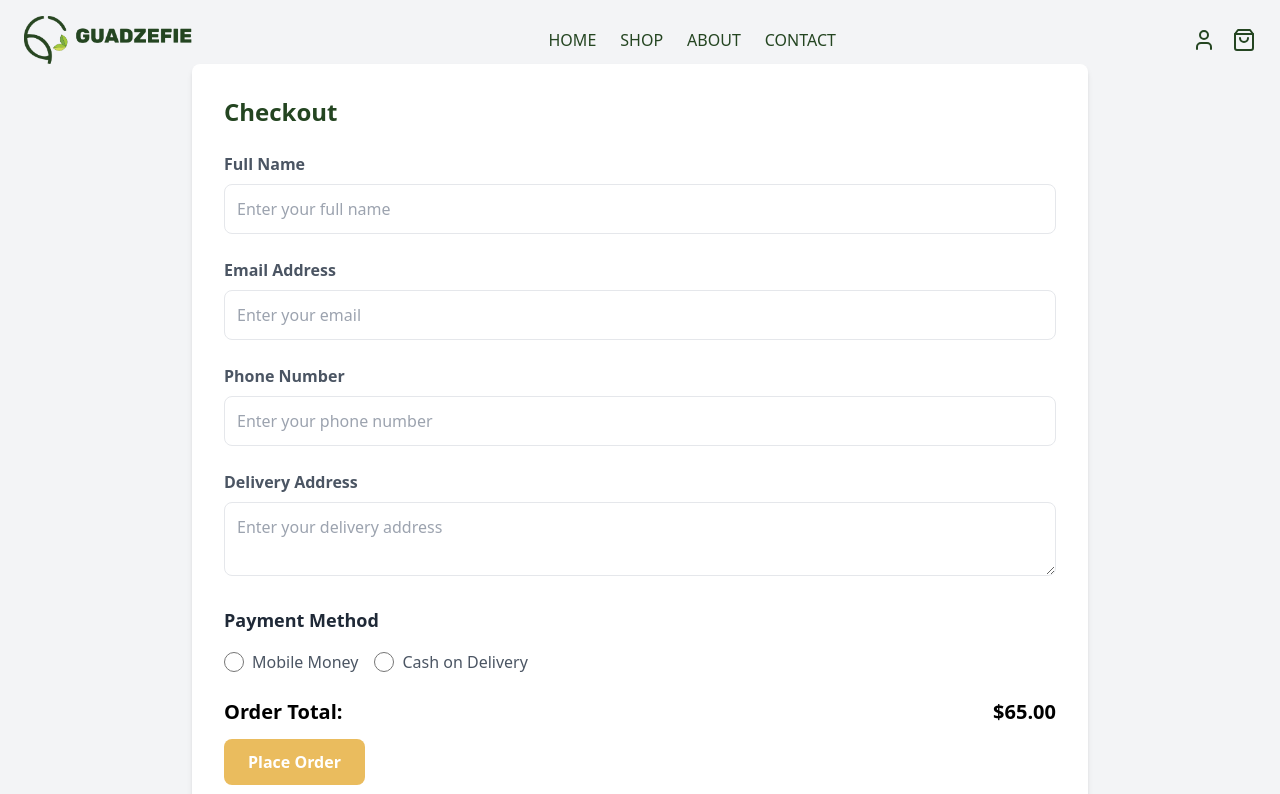
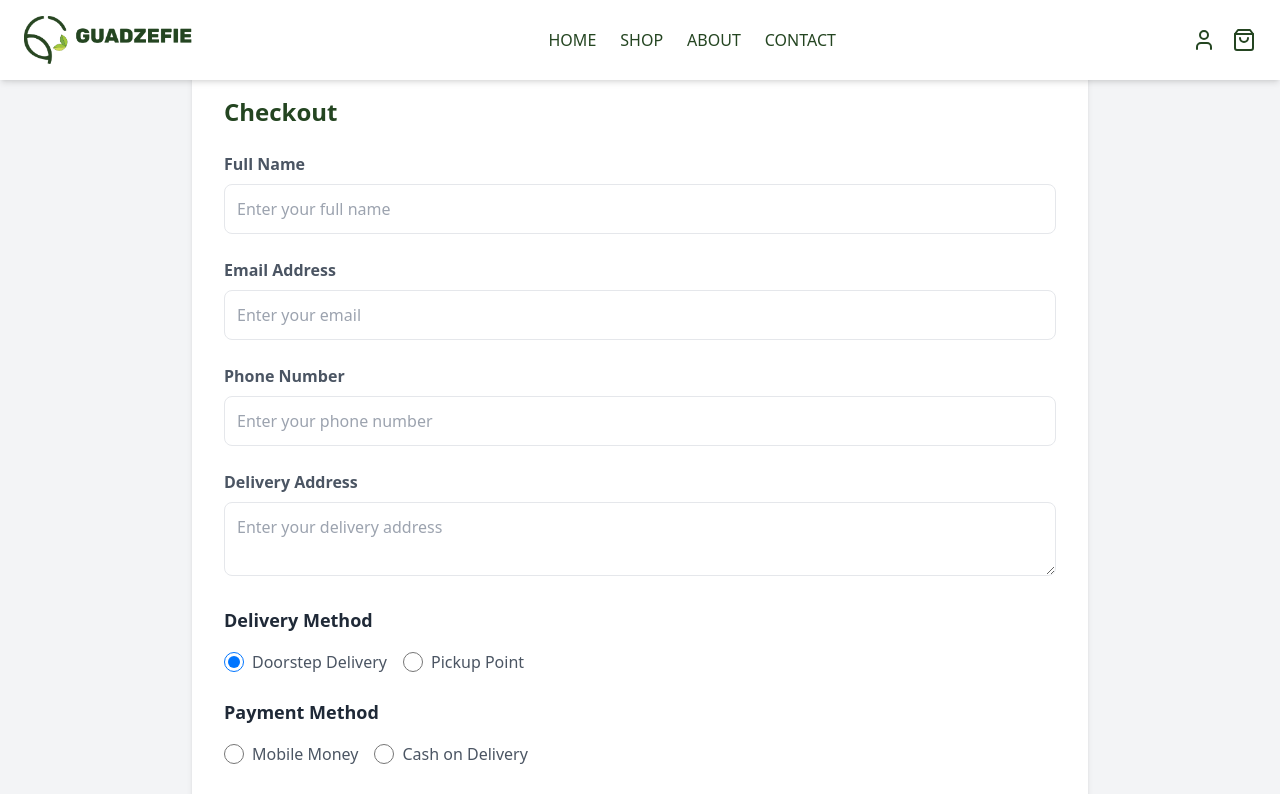
Before and after one commit to ElormWuaku/EugeneA, a React (Vite) app: page /checkout in a window 1280 px wide. Shown: the top 794 px of the page. Built offline with nearby package versions, Linux system fonts and the light colour scheme.

Commit message:
Hero design changed and delivery options added to checkout page

```diff
--- a/src/components/Navbar.jsx
+++ b/src/components/Navbar.jsx
@@ -1,21 +1,11 @@
-import { useState, useEffect } from "react";
+import { useState } from "react";
 import { User, ShoppingBag, Menu, X } from "lucide-react";
 import { logo } from "../assets";
 import { useNavigate } from "react-router-dom";
 
 const Navbar = () => {
-  const [isScrolled, setIsScrolled] = useState(false);
   const [menuOpen, setMenuOpen] = useState(false);
   const navigate = useNavigate();
-
-  useEffect(() => {
-    const handleScroll = () => {
-      setIsScrolled(window.scrollY > 0);
-    };
-
-    window.addEventListener("scroll", handleScroll);
-    return () => window.removeEventListener("scroll", handleScroll);
-  }, []);
 
   const handleNavigation = (path) => {
     setMenuOpen(false); // Close menu on navigation
@@ -38,11 +28,7 @@ const Navbar = () => {
   };
 
   return (
-    <nav
-      className={`fixed top-0 w-full z-50 flex justify-between items-center px-6 py-4 transition-all duration-300 ease-in-out ${
-        isScrolled ? "bg-white shadow-md" : "bg-transparent"
-      }`}
-    >
+    <nav className="fixed top-0 w-full z-50 flex justify-between items-center px-6 py-4 bg-white shadow-md">
       {/* Logo */}
       <div
         className="cursor-pointer"
--- a/src/pages/Checkout/index.jsx
+++ b/src/pages/Checkout/index.jsx
@@ -11,6 +11,8 @@ const Checkout = () => {
 
   const [paymentMethod, setPaymentMethod] = useState("");
 
+  const [deliveryOption, setDeliveryOption] = useState("Doorstep Delivery");
+
   const handleInputChange = (e) => {
     const { name, value } = e.target;
     setUserDetails((prevDetails) => ({ ...prevDetails, [name]: value }));
@@ -23,6 +25,15 @@ const Checkout = () => {
   const handleSubmit = (e) => {
     e.preventDefault();
     // You can replace this alert with API calls to save data in a real app
+
+    // Include deliveryOption in the submitted data
+    const orderData = {
+      ...userDetails,
+      paymentMethod,
+      deliveryOption,
+    };
+
+    console.log(orderData); // Replace with API call to save data
     alert("Order placed successfully!");
   };
 
@@ -105,6 +116,58 @@ const Checkout = () => {
             />
           </div>
 
+          {/* Delivery Options */}
+          <div className="mb-6">
+            <h2 className="text-lg font-bold text-gray-800 mb-4">
+              Delivery Method
+            </h2>
+            <div className="flex items-center space-x-4">
+              <label className="flex items-center space-x-2">
+                <input
+                  type="radio"
+                  name="delivery"
+                  value="Doorstep Delivery"
+                  checked={deliveryOption === "Doorstep Delivery"}
+                  onChange={(e) => setDeliveryOption(e.target.value)}
+                  className="w-5 h-5"
+                />
+                <span className="text-gray-600">Doorstep Delivery</span>
+              </label>
+              <label className="flex items-center space-x-2">
+                <input
+                  type="radio"
+                  name="delivery"
+                  value="Pickup Point"
+                  checked={deliveryOption === "Pickup Point"}
+                  onChange={(e) => setDeliveryOption(e.target.value)}
+                  className="w-5 h-5"
+                />
+                <span className="text-gray-600">Pickup Point</span>
+              </label>
+            </div>
+            {deliveryOption === "Pickup Point" && (
+              <div className="mt-4">
+                <label
+                  htmlFor="pickupPoint"
+                  className="block text-gray-600 font-bold mb-2"
+                >
+                  Select Pickup Point
+                </label>
+                <select
+                  id="pickupPoint"
+                  name="pickupPoint"
+                  required
+                  className="w-full p-3 border rounded-lg"
+                >
+                  <option value="">Select a location</option>
+                  <option value="Point A">Point A</option>
+                  <option value="Point B">Point B</option>
+                  <option value="Point C">Point C</option>
+                </select>
+              </div>
+            )}
+          </div>
+
           {/* Payment Options */}
           <div className="mb-6">
             <h2 className="text-lg font-bold text-gray-800 mb-4">
--- a/src/pages/Landing/components/Hero.jsx
+++ b/src/pages/Landing/components/Hero.jsx
@@ -1,13 +1,38 @@
-import { gros } from "../../../assets";
+//
+import { produce } from "../../../assets";
 import { motion } from "framer-motion";
 import { Link } from 'react-router-dom';
 
 const Hero = () => {
   return (
-    <div className="flex flex-col lg:flex-row min-h-screen">
-      {/* Left Section (Text and Buttons) */}
-      <div className="w-full lg:w-1/2 bg-[#F8D7B6] flex items-center justify-center px-6 py-12 lg:py-0">
-        <div className="w-full max-w-lg text-center lg:text-left">
+    <div className="relative min-h-screen flex items-center justify-center">
+      {/* Background Image */}
+      <motion.div
+        className="absolute inset-0 z-0"
+        style={{
+          backgroundImage: `url(${produce})`,
+          backgroundSize: 'cover',
+          backgroundPosition: 'center',
+        }}
+        initial={{ scale: 1 }}
+        animate={{
+          scale: [1, 1.05, 1],
+          rotate: [0, 2, -2, 0]
+        }}
+        transition={{
+          duration: 5,
+          repeat: Infinity,
+          repeatType: "loop",
+          ease: "easeInOut"
+        }}
+      />
+
+      {/* Overlay */}
+      <div className="absolute inset-0 bg-black opacity-50 z-10"></div>
+
+      {/* Content */}
+      <div className="relative z-20 w-full max-w-4xl px-6">
+        <div className="text-center text-white">
           <h1 className="text-2xl sm:text-3xl lg:text-5xl font-bold mb-4">
             Welcome to Guadzefie
           </h1>
@@ -15,10 +40,10 @@ const Hero = () => {
             Your Home Of Healthy Organic Vegetables<br />
             Fresh From Farm To Your Table
           </p>
-          <div className="flex flex-col sm:flex-row justify-center lg:justify-start gap-4">
+          <div className="flex flex-col sm:flex-row justify-center gap-4">
             <Link
               to="/about"
-              className="bg-white px-4 py-2 rounded-full shadow-md uppercase text-[#C2B931] text-xs lg:text-sm hover:bg-gray-100 transition duration-300"
+              className="bg-white text-[#244521] px-4 py-2 rounded-full shadow-md uppercase text-xs lg:text-sm hover:bg-gray-100 transition duration-300"
             >
               Learn More
             </Link>
@@ -31,28 +56,6 @@ const Hero = () => {
           </div>
         </div>
       </div>
-
-      {/* Right Section (Image) */}
-      <motion.div
-        className="w-full lg:w-1/2 h-80 sm:h-96 lg:h-screen flex-shrink-0"
-        initial={{ scale: 1 }}
-        animate={{
-          scale: [1, 1.05, 1],
-          rotate: [0, 2, -2, 0]
-        }}
-        transition={{
-          duration: 5,
-          repeat: Infinity,
-          repeatType: "loop",
-          ease: "easeInOut"
-        }}
-      >
-        <img
-          src={gros}
-          alt="hero"
-          className="object-cover w-full h-full"
-        />
-      </motion.div>
     </div>
   );
 };
```
